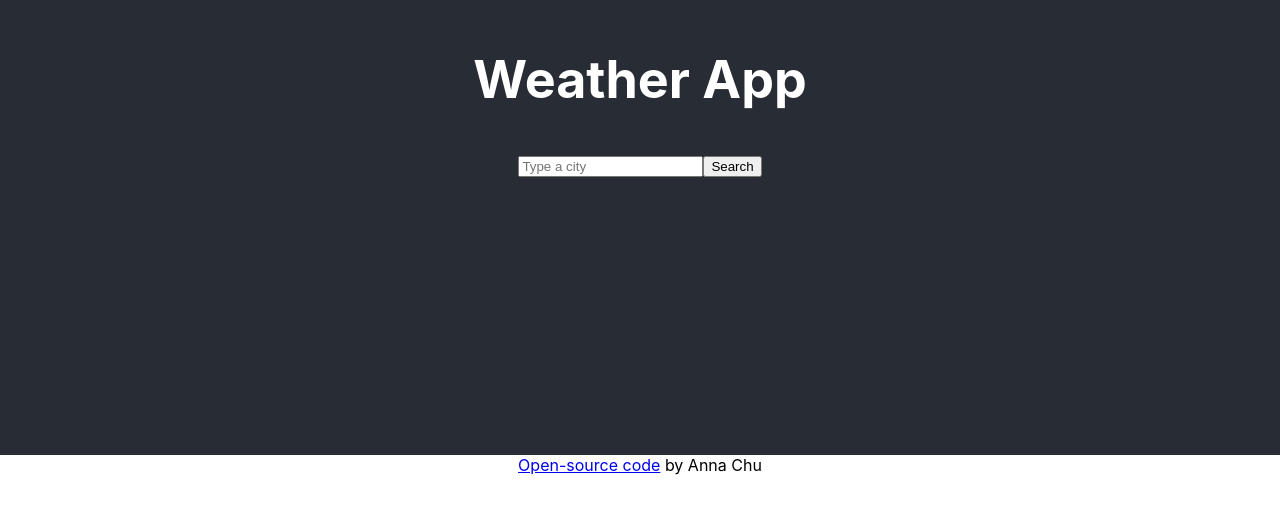
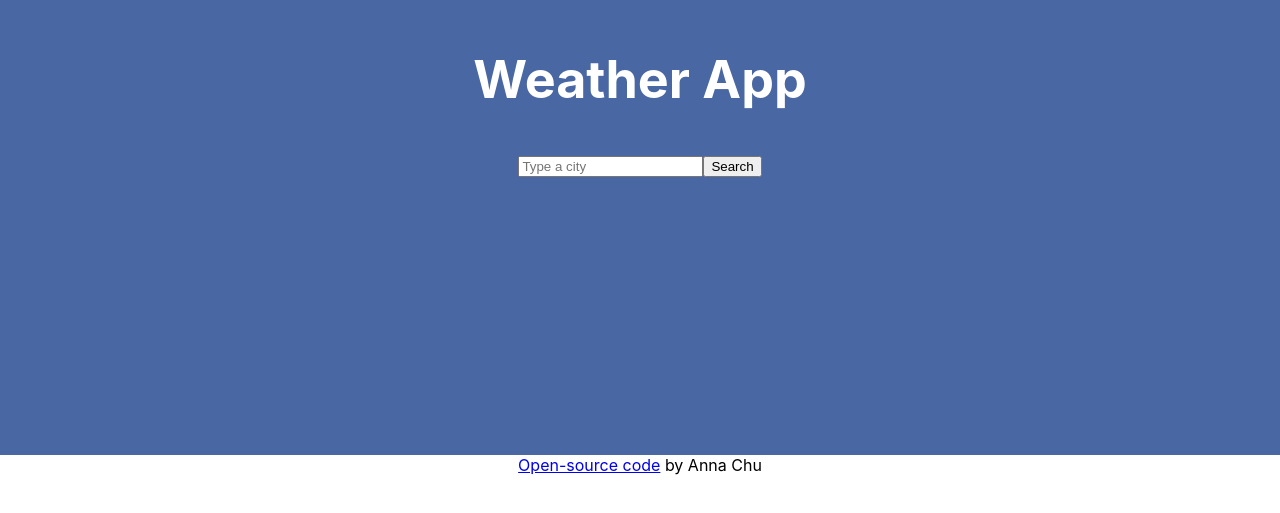
Before and after one commit to annannanna123/weather-react, a React (Create React App) app: page / in a window 1280 px wide. Shown: the part 265-778 px from the top of the page. Built offline with nearby package versions, Linux system fonts and the light colour scheme.

Commit message:
Updated the background colour

```diff
--- a/src/App.css
+++ b/src/App.css
@@ -14,7 +14,7 @@
 }
 
 .App-header {
-  background-color: #282c34;
+  background-color: #4967a2;
   min-height: 90vh;
   display: flex;
   flex-direction: column;
--- a/src/App.js
+++ b/src/App.js
@@ -11,7 +11,10 @@ function App() {
         <Search />
       </header>
       <footer>
-        <a href="https://github.com/annannanna123/weather-react">
+        <a
+          href="https://github.com/annannanna123/weather-react"
+          target="blank_"
+        >
           Open-source code
         </a>{" "}
         by Anna Chu
```
